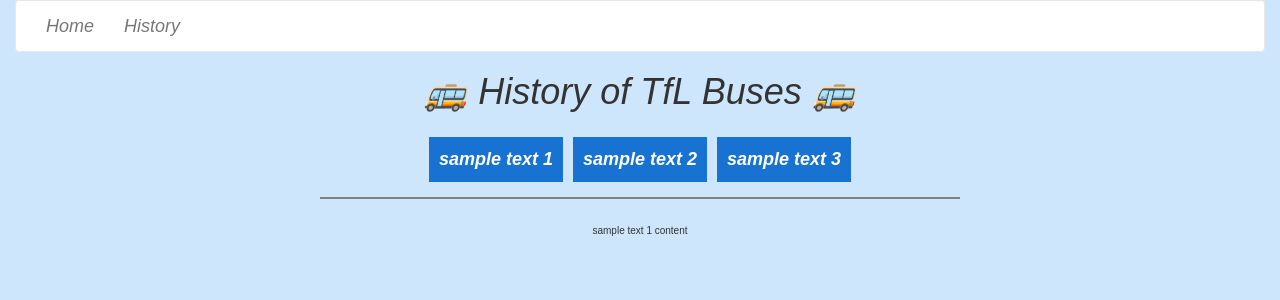
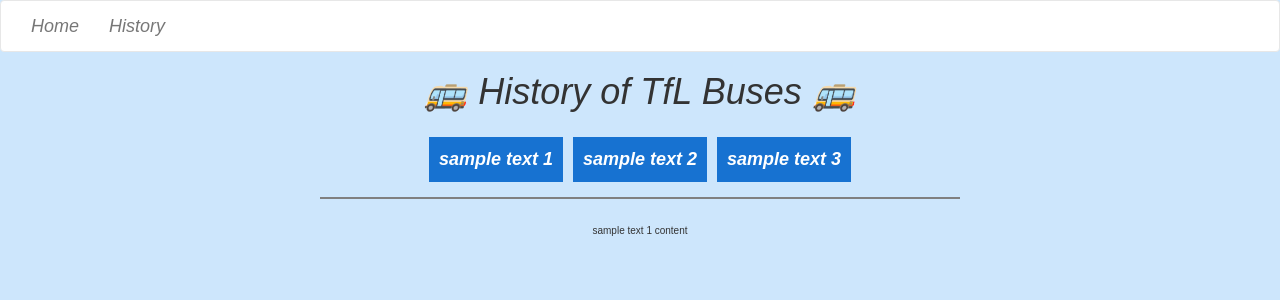
Before and after one commit to FinLSoftwire/busboardreact, a React (Create React App) app: page /history in a window 1280 px wide. Shown: the top 300 px of the page. Built offline with nearby package versions, Linux system fonts and the light colour scheme.

Commit message:
navbar spacing fix

```diff
--- a/src/history.tsx
+++ b/src/history.tsx
@@ -53,11 +53,12 @@
         populateContent();
     }
 
-    return  <div className="container-fluid centred">
-        <Navbar/>
+    return  <><Navbar/>
+    <div className="container-fluid centred">
     <h1> 🚌 History of TfL Buses 🚌 </h1>
     <div id="history-page-navigation" className="page-navigation"> </div>
     <div id="history-content-container"className="content-container">content blank </div>
     </div>
+        </>
 }
 export default History;
--- a/src/navbar.css
+++ b/src/navbar.css
@@ -1,4 +1,4 @@
-@import url('sitewide.css');
+
 @import url("https://maxcdn.bootstrapcdn.com/bootstrap/3.4.1/css/bootstrap.min.css");
 
 
@@ -8,6 +8,7 @@
     font-family: var(--default-font);
     font-style: oblique;
     margin: 0;
+    padding: 0;
     color: black;
 }
 
```
